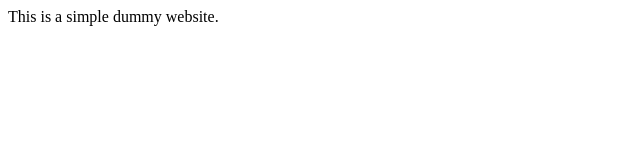
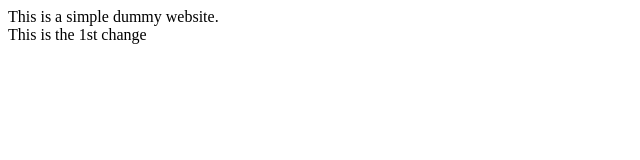
Before and after one commit to amarg236/ipclass3030, a plain HTML site: page index.html in a window 1280 px wide. Shown: the whole page, without its empty margins (0-640 px from the left). Drawn offline with Linux system fonts and the light colour scheme.

Commit message:
Update index.html

```diff
--- a/index.html
+++ b/index.html
@@ -39,6 +39,7 @@ X _____________________________________________________________________
 
 <body>
 <div>This is a simple dummy website. </div>
+   <div>This is the 1st change</div>
 </body>
 
 </html>
```
